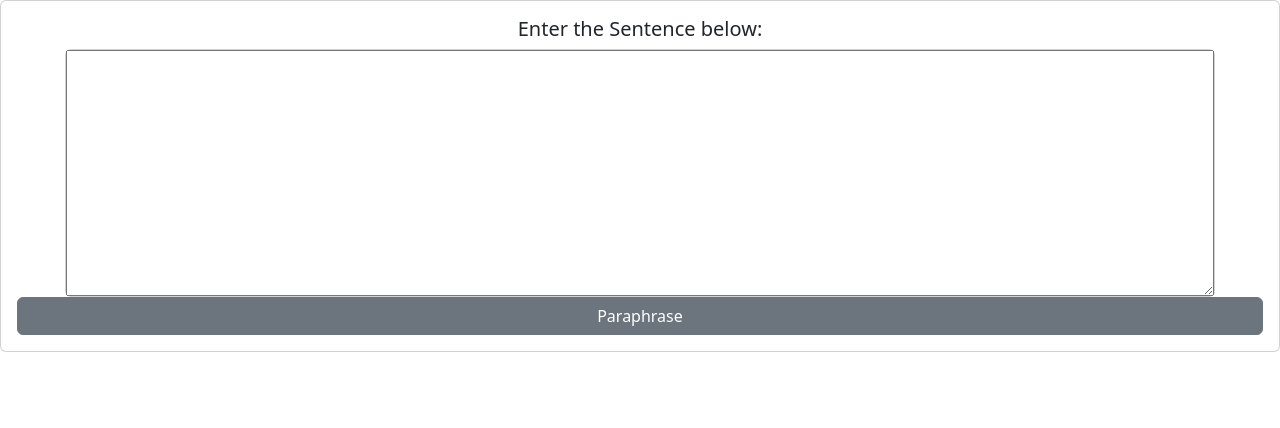
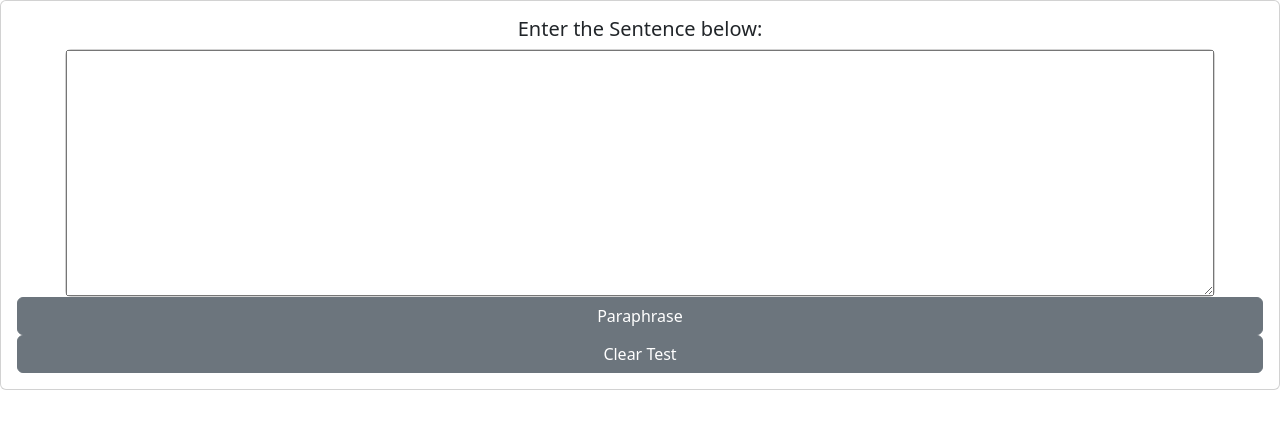
Before and after one commit to JanmejayM/Text-Beautify, a React (Vite) app: page / in a window 1280 px wide. Shown: the top 428 px of the page. Built offline with nearby package versions, Linux system fonts and the light colour scheme.

Commit message:
clear text

```diff
--- a/src/components/DisplayText.jsx
+++ b/src/components/DisplayText.jsx
@@ -8,6 +8,10 @@ import { useState } from 'react';
 const DisplayText=({setResult})=>{
 
   const [text,setText]=useState("");
+
+const clearTest=()=>{
+  setText("");
+}
 
 const  rewriterApi=async ()=>{
 
@@ -47,14 +51,16 @@ const handleChange=(e)=>{
             <Col >
               <Card body>
                 <CardTitle tag="h5">
-                  Enter the Sentence below: {text}
+                  Enter the Sentence below:
                 </CardTitle>
                 <Card className='mx-5'>
-                  <textarea cols="10" rows="10" onChange={(e) => handleChange(e.target.value)}
+                  <textarea cols="10" rows="10" onChange={(e) => handleChange(e.target.value)} value={text}
           ></textarea>
 
                 </Card>
                 <Button onClick={rewriterApi}>Paraphrase</Button>
+                <Button onClick={clearTest}>Clear Test</Button>
+
 
               </Card>
             </Col>
```
